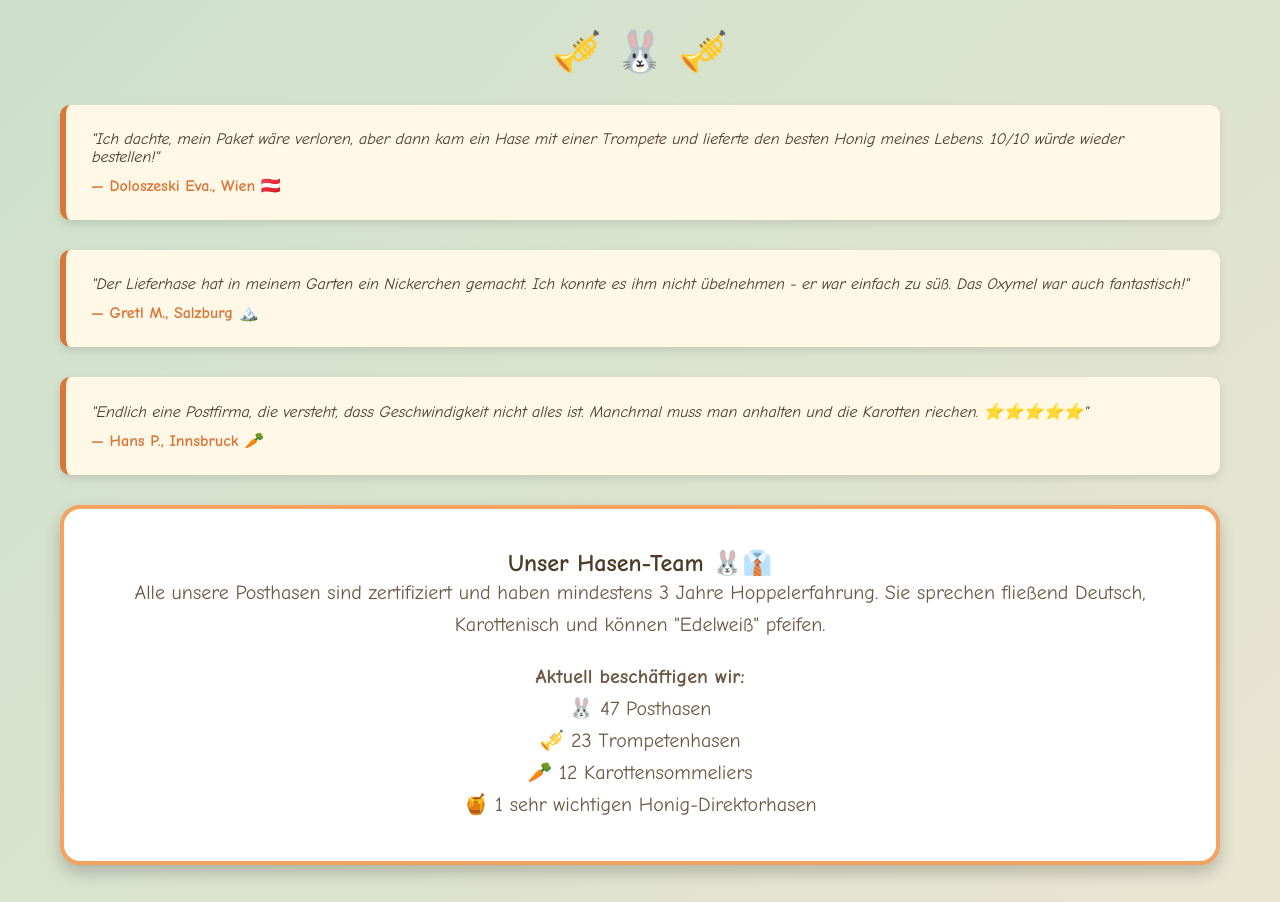
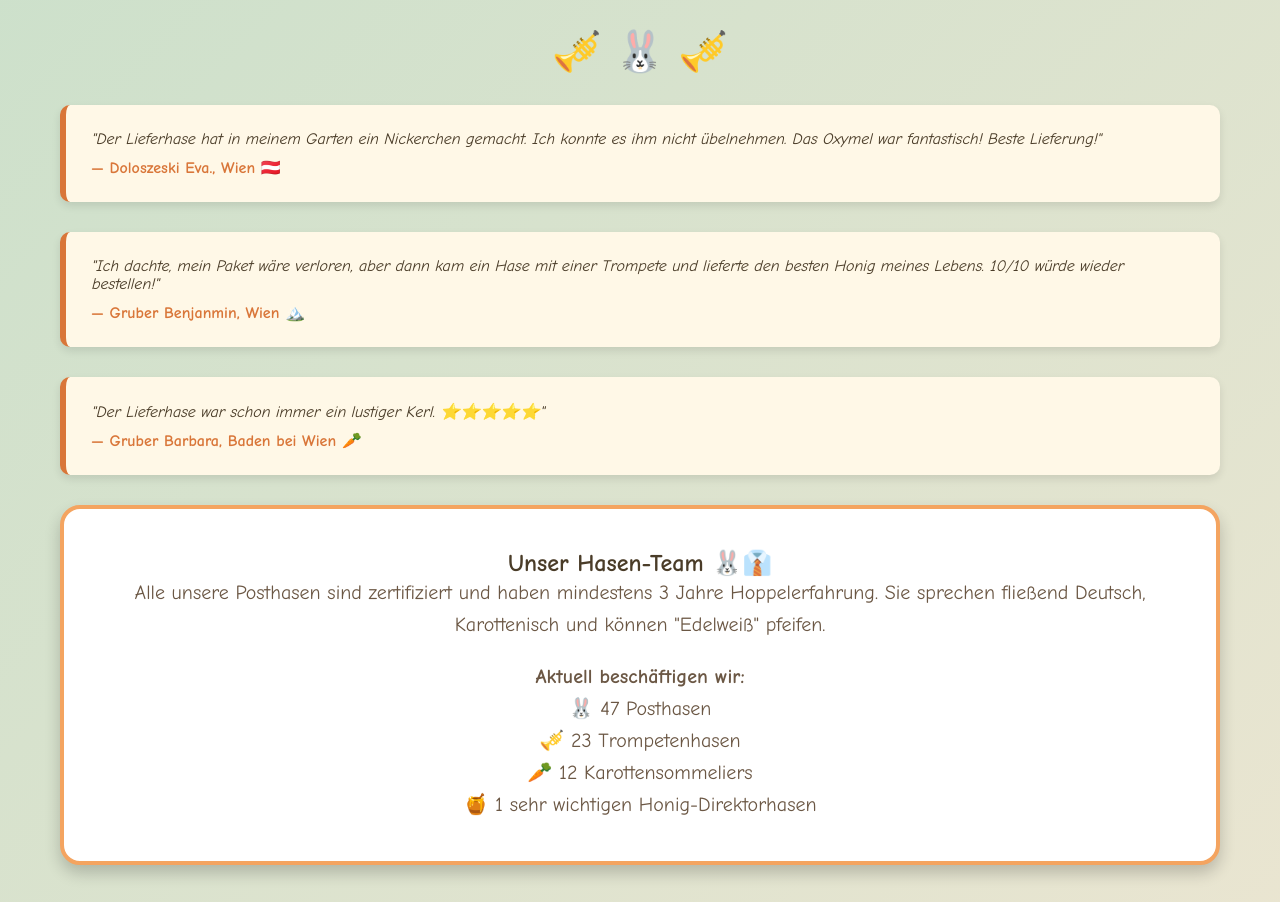
Before and after one commit to JohannesOster/oster-reichischepost, a plain HTML site: page index.html in a window 1280 px wide. Shown: the part 1634-2536 px from the top of the page. Drawn offline with Linux system fonts and the light colour scheme.

Commit message:
Update reviews

```diff
--- a/index.html
+++ b/index.html
@@ -282,21 +282,20 @@
       <div class="carrot-divider">🎺 🐰 🎺</div>
 
       <div class="testimonial">
-        "Ich dachte, mein Paket wäre verloren, aber dann kam ein Hase mit einer Trompete und lieferte den besten Honig
-        meines Lebens. 10/10 würde wieder bestellen!"
+        "Der Lieferhase hat in meinem Garten ein Nickerchen gemacht. Ich konnte es ihm nicht übelnehmen. Das Oxymel war
+        fantastisch! Beste Lieferung!"
         <div class="testimonial-author">— Doloszeski Eva., Wien 🇦🇹</div>
       </div>
 
       <div class="testimonial">
-        "Der Lieferhase hat in meinem Garten ein Nickerchen gemacht. Ich konnte es ihm nicht übelnehmen - er war einfach
-        zu süß. Das Oxymel war auch fantastisch!"
-        <div class="testimonial-author">— Gretl M., Salzburg 🏔️</div>
+        "Ich dachte, mein Paket wäre verloren, aber dann kam ein Hase mit einer Trompete und lieferte den besten Honig
+        meines Lebens. 10/10 würde wieder bestellen!"
+        <div class="testimonial-author">— Gruber Benjanmin, Wien 🏔️</div>
       </div>
 
       <div class="testimonial">
-        "Endlich eine Postfirma, die versteht, dass Geschwindigkeit nicht alles ist. Manchmal muss man anhalten und die
-        Karotten riechen. ⭐⭐⭐⭐⭐"
-        <div class="testimonial-author">— Hans P., Innsbruck 🥕</div>
+        "Der Lieferhase war schon immer ein lustiger Kerl. ⭐⭐⭐⭐⭐"
+        <div class="testimonial-author">— Gruber Barbara, Baden bei Wien 🥕</div>
       </div>
 
       <div class="hero">
```
